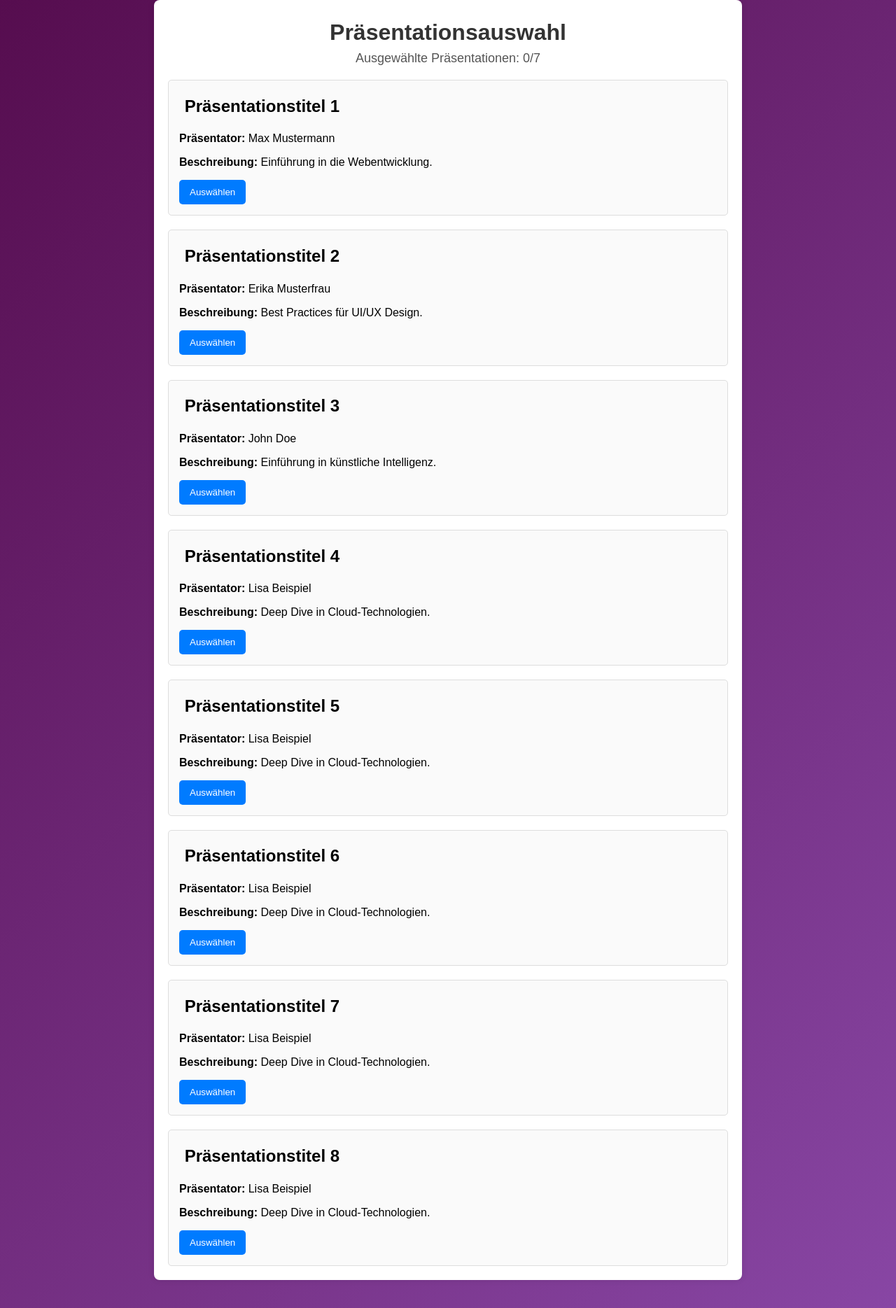
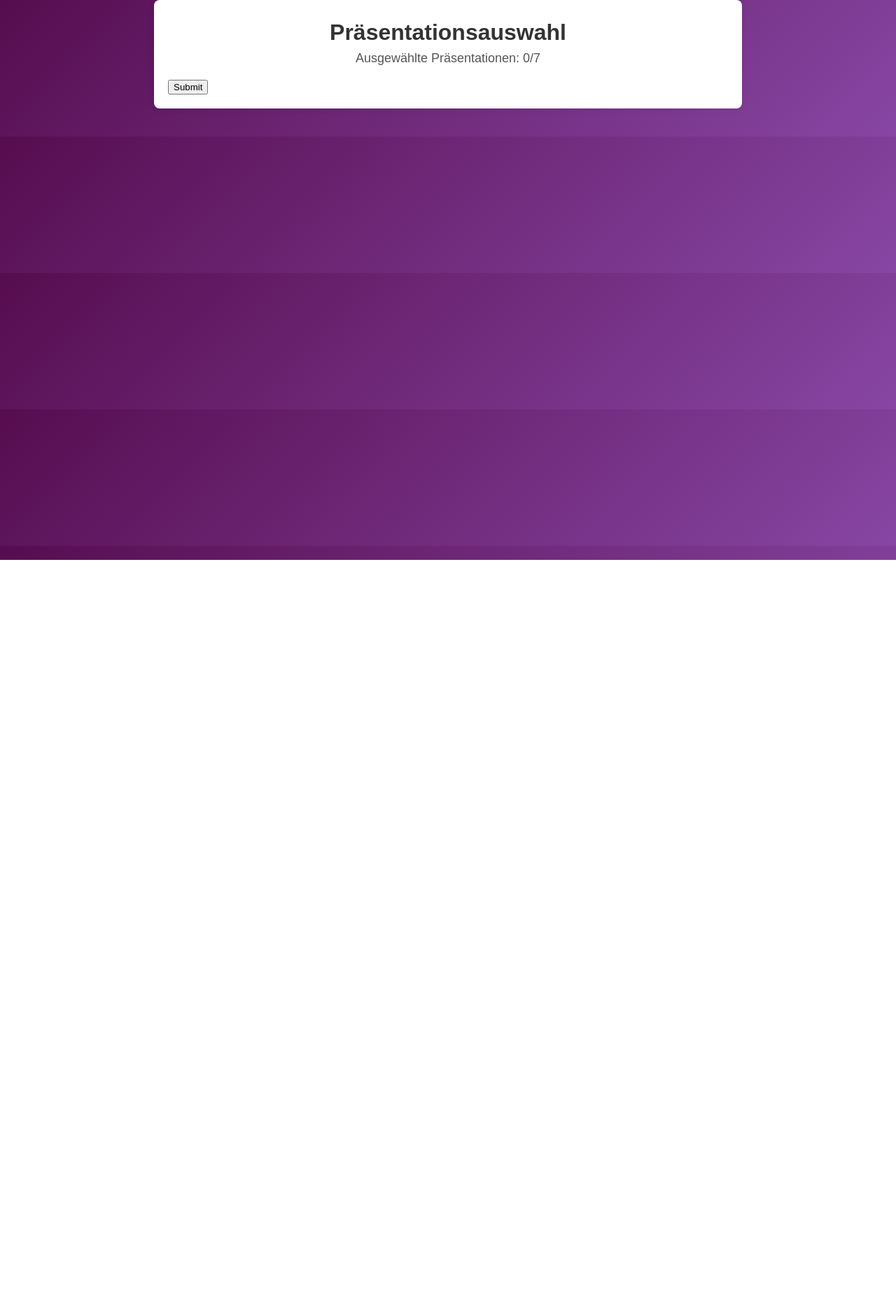
Before and after one commit to wbgym-webteam/subdomain, a Flask app: page /tdw/ in a window 1280 px wide. Shown: the whole page at 70% size. After the commit the page ends 800 px from the top, so only its background shows below. Run offline with Flask 3, Linux system fonts and the light colour scheme; the visitor is signed in with stand-in values (Sample User, id 1); tables that the repository leaves empty hold one stand-in row (values such as "Sample post").

Commit message:
kinda resolved #40, just the styling and js have to be updated so #32

```diff
--- a/src/app/templates/tdw/tdw_selection.html
+++ b/src/app/templates/tdw/tdw_selection.html
@@ -13,7 +13,8 @@
         font-family: Arial, sans-serif;
         background-color: #f4f4f4;
         margin: 0;
-            padding-bottom: 40px; /* Platz für die Nachricht */
+        padding-bottom: 40px;
+        /* Platz für die Nachricht */
     }
 
     .container {
@@ -22,7 +23,7 @@
         background: #fff;
         padding: 20px;
         border-radius: 8px;
-            box-shadow: 0 0 10px rgba(0,0,0,0.1);
+        box-shadow: 0 0 10px rgba(0, 0, 0, 0.1);
     }
 
     h1 {
@@ -100,7 +101,9 @@
         color: #555;
     }
 </style>
+
 <body>
+    <!-- Pls do not change the form, bc it is generated yk-->
     <div class="container">
         <h1>Präsentationsauswahl</h1>
 
@@ -108,76 +111,22 @@
             Ausgewählte Präsentationen: <span id="selection-count">0</span>/<span id="selection-limit"></span>
         </div>
 
-        <div class="presentation-list">
-            <!-- Präsentation 1 -->
-            <div class="presentation">
-                <h2>Präsentationstitel 1</h2>
-                <p><strong>Präsentator:</strong> Max Mustermann</p>
-                <p><strong>Beschreibung:</strong> Einführung in die Webentwicklung.</p>
-                <button class="select-btn">Auswählen</button>
-            </div>
-
-            <!-- Präsentation 2 -->
-            <div class="presentation">
-                <h2>Präsentationstitel 2</h2>
-                <p><strong>Präsentator:</strong> Erika Musterfrau</p>
-                <p><strong>Beschreibung:</strong> Best Practices für UI/UX Design.</p>
-                <button class="select-btn">Auswählen</button>
-            </div>
-
-            <!-- Präsentation 3 -->
-            <div class="presentation">
-                <h2>Präsentationstitel 3</h2>
-                <p><strong>Präsentator:</strong> John Doe</p>
-                <p><strong>Beschreibung:</strong> Einführung in künstliche Intelligenz.</p>
-                <button class="select-btn">Auswählen</button>
-            </div>
-
-            <!-- Präsentation 4 -->
-            <div class="presentation">
-                <h2>Präsentationstitel 4</h2>
-                <p><strong>Präsentator:</strong> Lisa Beispiel</p>
-                <p><strong>Beschreibung:</strong> Deep Dive in Cloud-Technologien.</p>
-                <button class="select-btn">Auswählen</button>
-            </div>
-
-                        <!-- Präsentation 5 -->
-            <div class="presentation">
-                <h2>Präsentationstitel 5</h2>
-                <p><strong>Präsentator:</strong> Lisa Beispiel</p>
-                <p><strong>Beschreibung:</strong> Deep Dive in Cloud-Technologien.</p>
-                <button class="select-btn">Auswählen</button>
-            </div>
-
-                        <!-- Präsentation 6 -->
-            <div class="presentation">
-                <h2>Präsentationstitel 6</h2>
-                <p><strong>Präsentator:</strong> Lisa Beispiel</p>
-                <p><strong>Beschreibung:</strong> Deep Dive in Cloud-Technologien.</p>
-                <button class="select-btn">Auswählen</button>
-            </div>
-
-                        <!-- Präsentation 7 -->
-            <div class="presentation">
-                <h2>Präsentationstitel 7</h2>
-                <p><strong>Präsentator:</strong> Lisa Beispiel</p>
-                <p><strong>Beschreibung:</strong> Deep Dive in Cloud-Technologien.</p>
-                <button class="select-btn">Auswählen</button>
-            </div>
-
-                        <!-- Präsentation 8 -->
-            <div class="presentation">
-                <h2>Präsentationstitel 8</h2>
-                <p><strong>Präsentator:</strong> Lisa Beispiel</p>
-                <p><strong>Beschreibung:</strong> Deep Dive in Cloud-Technologien.</p>
-                <button class="select-btn">Auswählen</button>
-            </div>
-        </div>
-
-        <div id="selected-presentation" class="hidden">
-            <h2>Ausgewählte Präsentationen:</h2>
-            <ul id="selected-list"></ul>
-        </div>
+        <form action="{{ url_for('tdw.submit_selection') }}" method="post">
+            <table>
+                {% for presentation in presentations %}
+                <tr>
+                    <td>
+                        <input type="checkbox" name="options" id="checkbox" value="{{ presentation }}" {% if
+                            presentation in chosen_presentations %}checked{% endif %}>
+                    </td>
+                    <td>{{ presentations[presentation][0] }}</td>
+                    <td>{{ presentations[presentation][1] }}</td>
+                    <td>{{ presentations[presentation][2] }}</td>
+                </tr>
+                {% endfor %}
+            </table>
+            <input type="submit" value="Submit" class="button">
+        </form>
     </div>
 
     <!-- red error message -->
```
Also changed, not shown: src/app/tdw_views.py (+7 -0 lines). Lines whose indentation alone changed are shown as unchanged.
